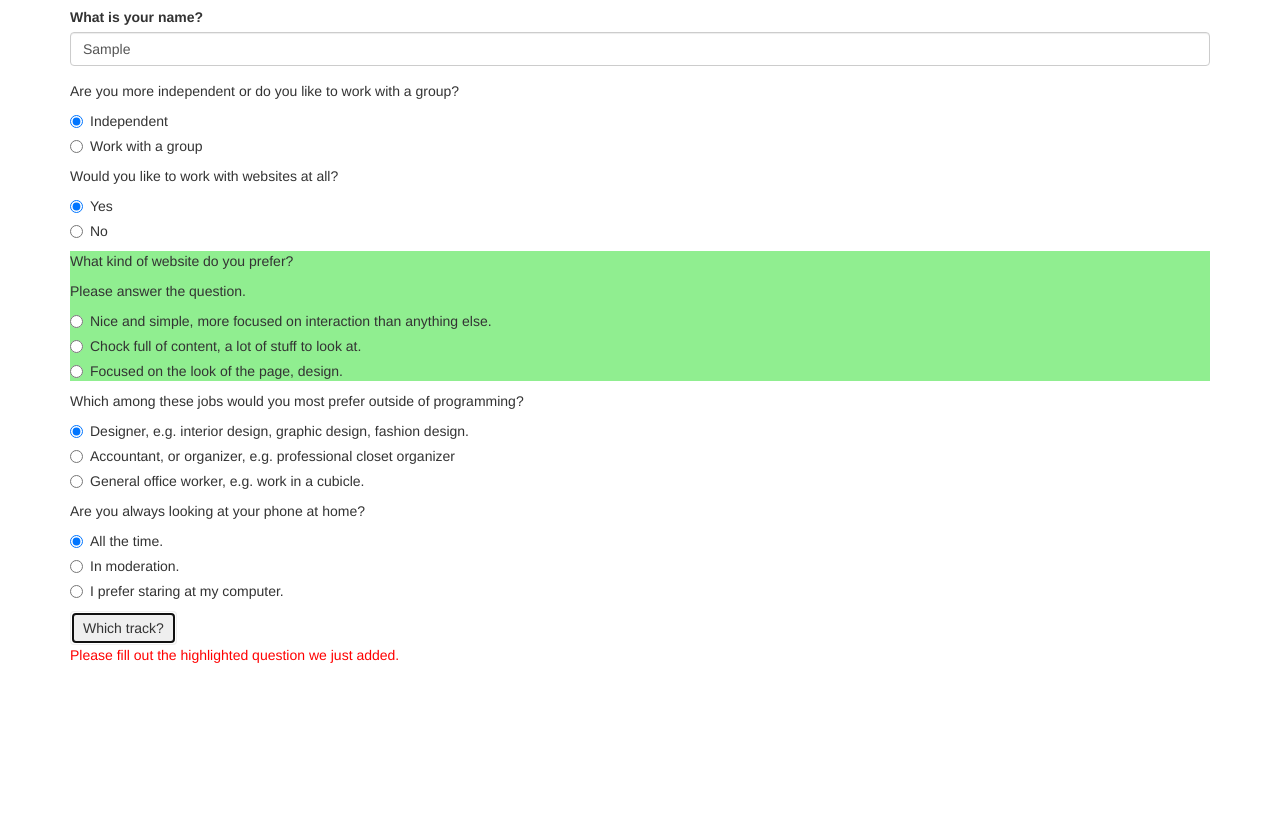
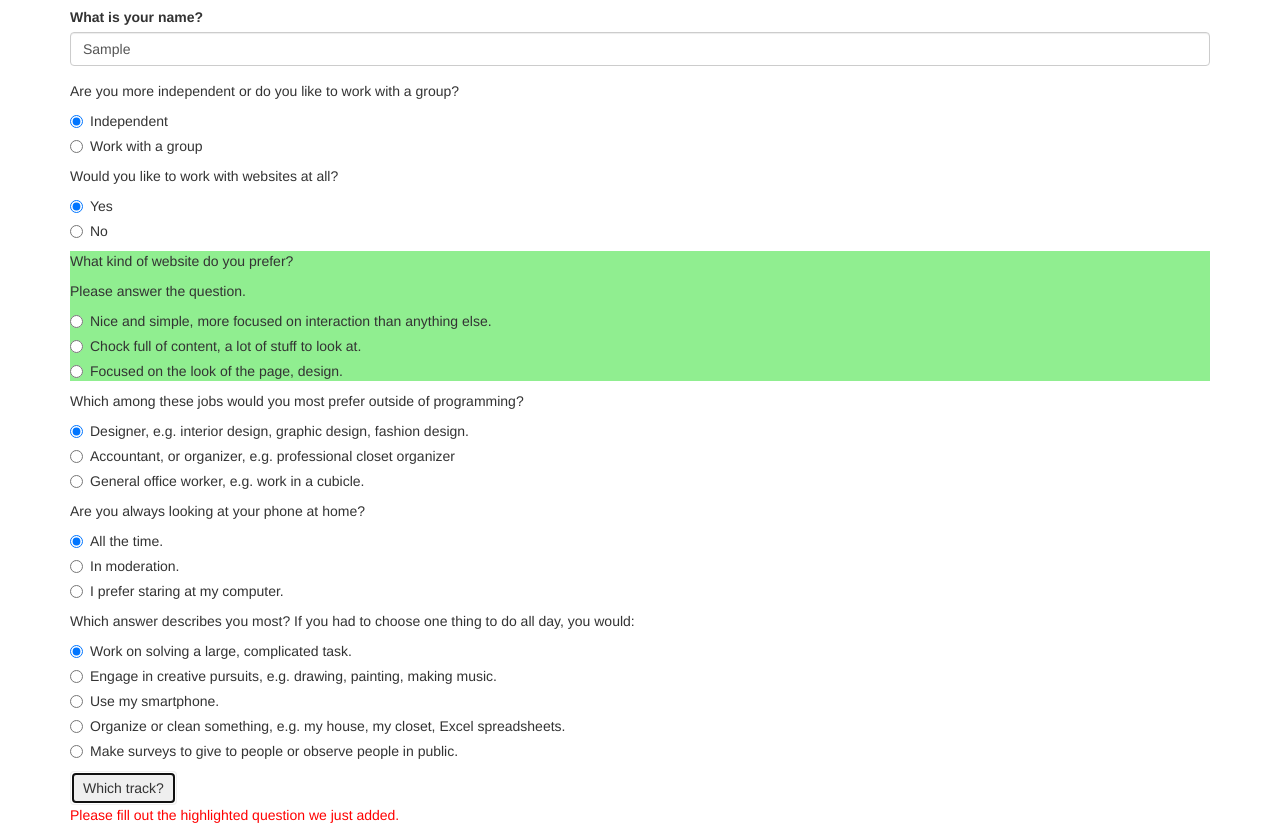
Before and after one commit to bryantwang1/epicodus-track-selector, a plain HTML site: page index.html in a window 1280 px wide. Both pictures are taken after typing "Sample" into the empty fields and a click on the button "Which track?". Shown: the part 116-941 px from the top of the page. Before the commit the page ends 800 px from the top, so only its background shows below. Drawn offline with Linux system fonts and the light colour scheme.

Commit message:
Add another survey question to help differentiate between tracks. Adjust points given for answers. Change default name to 'No-name'.

```diff
--- a/index.html
+++ b/index.html
@@ -109,27 +109,44 @@
           </label>
         </div>
 
-        <!-- Place to add a sixth question if I think of one (though would be fifth if the user answers no to question 2)
-          <p id="radio-header">Filler question?</p>
+        <p id="radio-header">Which answer describes you most? If you had to choose one thing to do all day, you would:</p>
         <div class="radio">
           <label>
-            <input type="radio" name="@" value="a" checked>
-            Filler
+            <input type="radio" name="preference" value="a" checked>
+            Work on solving a large, complicated task.
           </label>
         </div>
         <div class="radio">
           <label>
-            <input type="radio" name="@" value="b">
-            Filler
+            <input type="radio" name="preference" value="b">
+            Engage in creative pursuits, e.g. drawing, painting, making music.
           </label>
-        </div> -->
+        </div>
+        <div class="radio">
+          <label>
+            <input type="radio" name="preference" value="c">
+            Use my smartphone.
+          </label>
+        </div>
+        <div class="radio">
+          <label>
+            <input type="radio" name="preference" value="d">
+            Organize or clean something, e.g. my house, my closet, Excel spreadsheets.
+          </label>
+        </div>
+        <div class="radio">
+          <label>
+            <input type="radio" name="preference" value="e">
+            Make surveys to give to people or observe people in public.
+          </label>
+        </div>
 
         <button type="submit" class="btn">Which track?</button>
       </form>
 
       <span id="result-message"><h1></h1></span>
       <div class="track-result">
-        <h2><span class="name-insert"></span>, <span class="language-result"></span>.</h2>
+        <h2>Hi <span class="name-insert"></span>, <span class="language-result"></span>.</h2>
         <ul id="score-list">
           <li id="csharp-score"></li>
           <li id="css-score"></li>
--- a/js/scripts.js
+++ b/js/scripts.js
@@ -11,11 +11,14 @@ var webOrNot;
 var website;
 var userJob;
 var phoneUse;
+var userPreference;
 var websiteAnswered;
 // Variables for each possible answer so that code is less confusing, e.g. being clear that "a" is a survey answer.
 var answerA = "a";
 var answerB = "b";
 var answerC = "c";
+var answerD = "d";
+var answerE = "e";
 // A function that resets the points of all tracks when called. Intended to before trackScoring.
 var scoreReset = function() {
   rubyScore = 0;
@@ -28,13 +31,14 @@ var scoreReset = function() {
 var pullAnswers = function() {
   userName = $("#user-name").val();
   if(userName === "") {
-    userName = "Hi";
+    userName = "No-name";
   } else {};
   companySize = $("input:radio[name=company-size]:checked").val();
   webOrNot = $("input:radio[name=web-or-not]:checked").val();
   website = $("input:radio[name=website]:checked").val();
   userJob = $("input:radio[name=user-job]:checked").val();
   phoneUse = $("input:radio[name=phone-use]:checked").val();
+  userPreference = $("input:radio[name=preference]:checked").val();
 }
 // Goes through the questions and sets appropriate scores.
 var trackScoring = function(surveyAnswer) {
@@ -92,7 +96,7 @@ var trackScoring = function(surveyAnswer) {
   } else{};
 
   if(phoneUse === answerA) {
-    javaScore = javaScore + 2;
+    javaScore = javaScore + 3;
   } else if(phoneUse ===answerB) {
     javaScore = javaScore + 1;
   } else if(phoneUse === answerC) {
@@ -101,6 +105,18 @@ var trackScoring = function(surveyAnswer) {
     cssScore = cssScore + 2;
     cSharpScore = cSharpScore + 2;
   } else {};
+
+  if(userPreference === answerA) {
+    cSharpScore = cSharpScore + 1;
+  } else if(userPreference ===answerB) {
+    cssScore = cssScore + 1;
+  } else if(userPreference === answerC) {
+    javaScore = javaScore + 1;
+  } else if(userPreference === answerD) {
+    phpScore = phpScore + 1;
+  } else if(userPreference === answerE) {
+    rubyScore = rubyScore + 1;
+  };
 };
 // Takes the scores generated by trackScoring and compares them, then tells the user which track fits them.
 var trackEvaluate = function() {
@@ -119,7 +135,7 @@ var trackEvaluate = function() {
       $(".name-insert").text(userName);
       $(".language-result").text("you should take the CSS/Design track")
       $("#score-list").hide();
-    } else if(javaScore > cssScore && javaScore > javaScore && cSharpScore > phpScore && javaScore > rubyScore) {
+    } else if(javaScore > cssScore && javaScore > cSharpScore && javaScore > phpScore && javaScore > rubyScore) {
       $(".track-result").show();
       $(".name-insert").text(userName);
       $(".language-result").text("you should take the Java/Android track")
```
